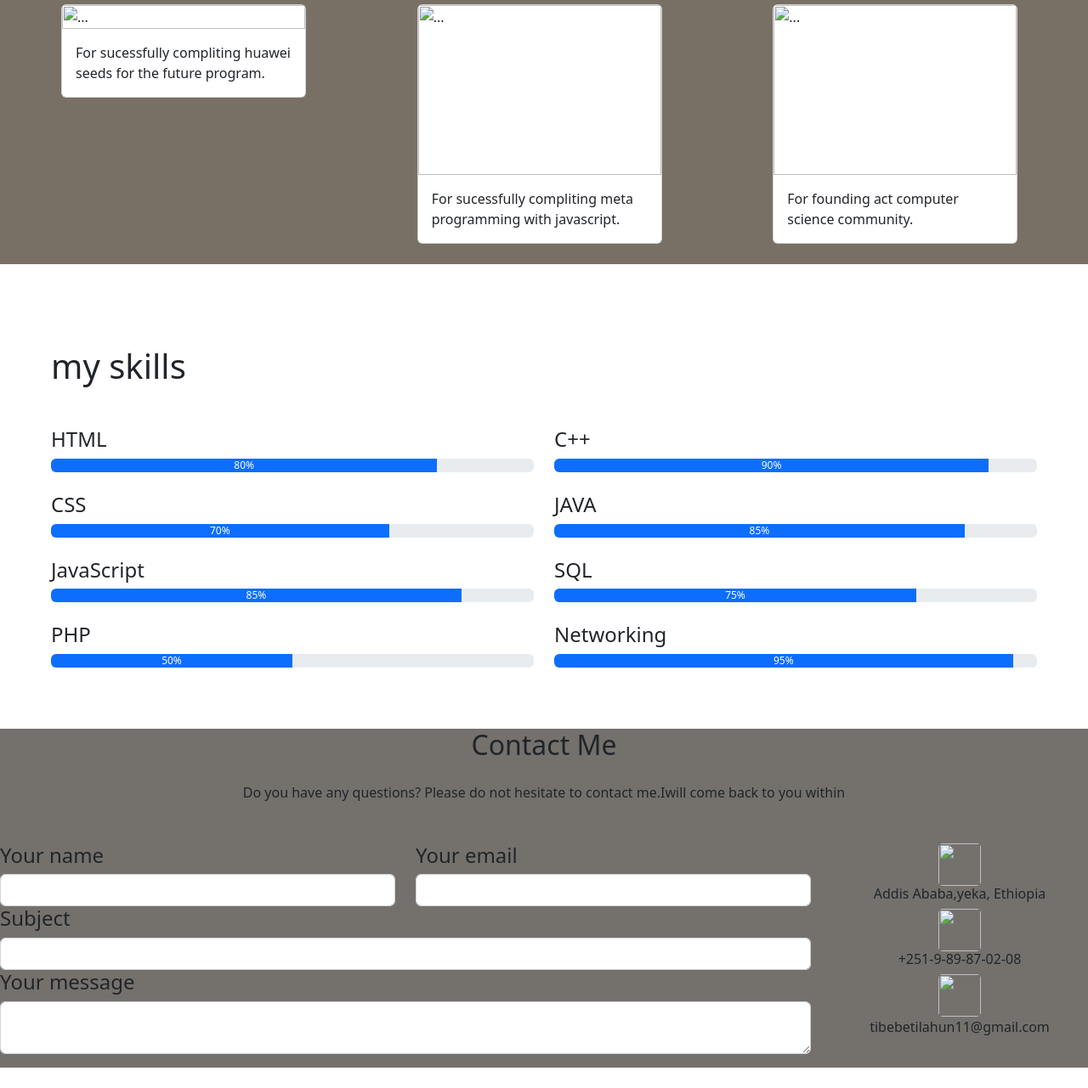
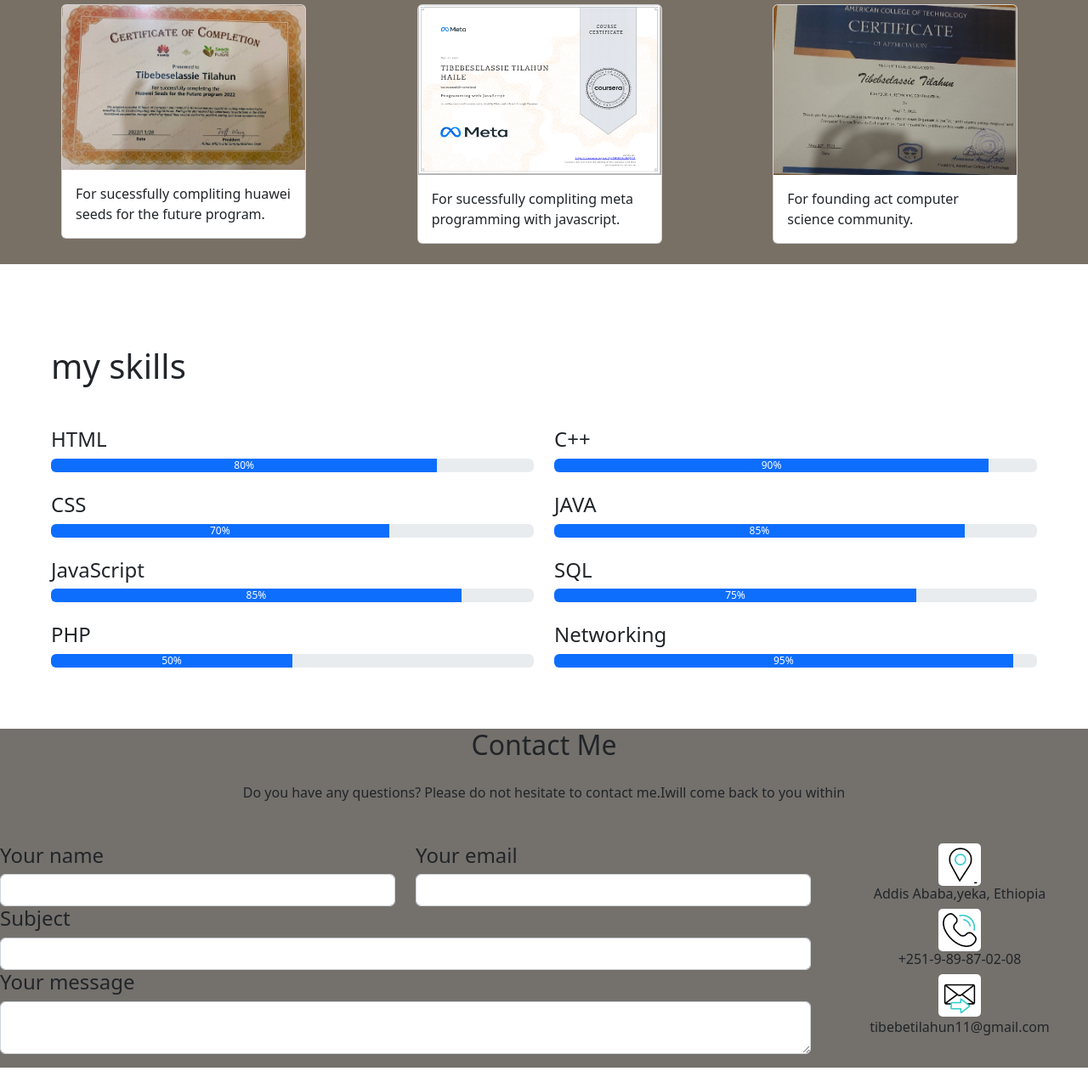
Before and after one commit to tibebe11/tibebe11.github.io-portfolio.io, a plain HTML site: page index.html in a window 1280 px wide. Shown: the part 1419-2700 px from the top of the page at 85% size. Drawn offline with nearby package versions, Linux system fonts and the light colour scheme; the site is published under a folder, as on GitHub Pages, so addresses that start at the root find nothing.

Commit message:
Update index.html

```diff
--- a/index.html
+++ b/index.html
@@ -37,9 +37,9 @@
         <div class="row p-5 text-center">
             <div class="col-lg-8 col-sm-12 col-md-6 col-xs-12">
           <h1>Tibebeselassie Tilahun</h1>
-          <h2>  <img  style="border-radius: 5px;"src="/responsive.gif" alt="" width="30px" height="30px">   WEB-SITE DEVELOPER</h2>
-          <h2> <img  style="border-radius: 5px;" src="/responsive.gif" width="30px" height="30px"" alt="">  PROGRAMMER</h2>
-          <h2> <img style="border-radius: 5px;"src="/tax.gif" alt="" width="40px" height="40px">    ACCOUNTANT</h2>
+          <h2>  <img  style="border-radius: 5px;"src="responsive.gif" alt="" width="30px" height="30px">   WEB-SITE DEVELOPER</h2>
+          <h2> <img  style="border-radius: 5px;" src="responsive.gif" width="30px" height="30px"" alt="">  PROGRAMMER</h2>
+          <h2> <img style="border-radius: 5px;"src="tax.gif" alt="" width="40px" height="40px">    ACCOUNTANT</h2>
             </div>
   <div class="col-lg-4 col-sm-6 col-md-6 col-xs-12">
     <img   class="pimg"   src="pimage.jpeg" alt="" >
@@ -109,7 +109,7 @@
       <br>
       <div class="col-lg-4 col-md-6  col-sm-12">
         <div class="card" style="width: 18rem;">
-          <img src="/huawei certeficate.jpg" class="card-img-top" alt="...">
+          <img src="huawei certeficate.jpg" class="card-img-top" alt="...">
           <div class="card-body">
             <p class="card-text">For sucessfully compliting huawei seeds for the future program.</p>
           </div>
@@ -117,7 +117,7 @@
       </div>
       <div class="col-lg-4 col-md-6 col-sm-12">
         <div class="card" style="width: 18rem;">
-          <img src="/Screenshot (161).png" class="card-img-top" alt="..." height="200px">
+          <img src="Screenshot (161).png" class="card-img-top" alt="..." height="200px">
           <div class="card-body">
             <p class="card-text">For sucessfully compliting meta programming with javascript.</p>
           </div>
@@ -125,7 +125,7 @@
       </div>
       <div class="col-lg-4 col-md-6 col-sm-12">
         <div class="card" style="width: 18rem;">
-          <img src="/event certeficate.jpeg" class="card-img-top" alt="..." height="200px">
+          <img src="event certeficate.jpeg" class="card-img-top" alt="..." height="200px">
           <div class="card-body">
             <p class="card-text">For founding act computer science community.</p>
           </div>
@@ -272,17 +272,17 @@
       <div class="col-md-3 text-center">
           <ul class="list-unstyled mb-0">
               <li>
-              <img  style="border-radius: 5px;"  src="/location.gif" alt="" width="50px" height="50px">
+              <img  style="border-radius: 5px;"  src="location.gif" alt="" width="50px" height="50px">
                 <h6>Addis Ababa,yeka, Ethiopia</h6>
               </li>
 
               <li>
-               <img style="border-radius: 5px;"src="/phone (1).gif" alt="" width="50px" height="50px">
+               <img style="border-radius: 5px;"src="phone (1).gif" alt="" width="50px" height="50px">
                   <h6>+251-9-89-87-02-08</h6>
               </li>
 
               <li>
-                <img style="border-radius: 5px;"src="/message.gif" alt="" width="50px" height="50px">
+                <img style="border-radius: 5px;"src="message.gif" alt="" width="50px" height="50px">
                   <p>tibebetilahun11@gmail.com</p>
               </li>
           </ul>
```
